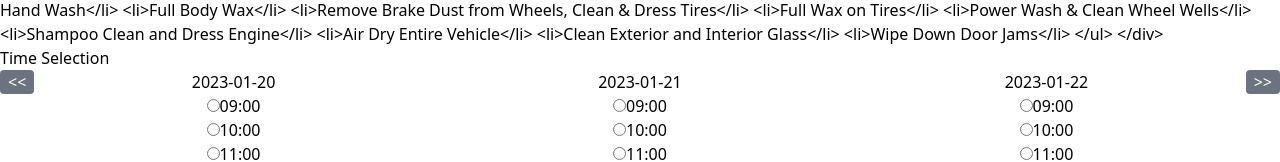
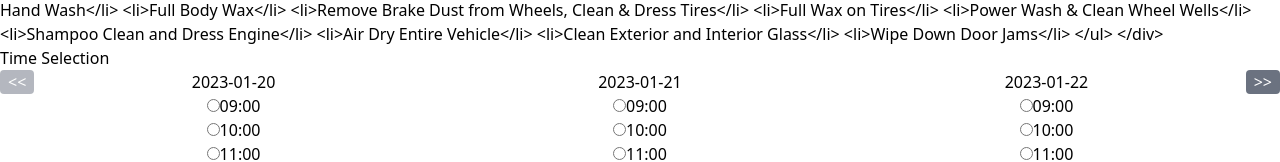
Before and after one commit to hannah-habibpour/jayplus, a React (Create React App) app: page / in a window 1280 px wide. Shown: the part 242-404 px from the top of the page. Built offline with nearby package versions, Linux system fonts and the light colour scheme; the HTML template or start-up script is replaced by a standard one.

Commit message:
Added disabled prop to updateDayButton

```diff
--- a/src/components/booking/timeSelection/CalendarView.jsx
+++ b/src/components/booking/timeSelection/CalendarView.jsx
@@ -1,5 +1,5 @@
 import { useState } from "react"
-import { addDaysToDate } from "../../../utilities/utils"
+import { addDaysToDate, todaysDate } from "../../../utilities/utils"
 import UpdateDayButton from "./UpdateDayButton"
 import DayColumnList from "./DayColumnList"
 
@@ -11,10 +11,12 @@ function CalendarView() {
     setStartDate(addDaysToDate(startDate, by))
   }
 
+  const isDisabled = startDate === todaysDate()
+
   return (
     <div className="flex w-full justify-between">
       <div>
-        <UpdateDayButton children='<<' changeDate={changeDate} />
+        <UpdateDayButton children='<<' changeDate={changeDate} disabled={isDisabled} />
       </div>
       <DayColumnList startDate={startDate} />
       <div>
--- a/src/components/booking/timeSelection/UpdateDayButton.jsx
+++ b/src/components/booking/timeSelection/UpdateDayButton.jsx
@@ -1,12 +1,12 @@
 import React from 'react'
 
-function UpdateDayButton({ children, changeDate }) {
+function UpdateDayButton({ children, changeDate, disabled }) {
 
   const handleClick = () => {
     children === ">>" ? changeDate(1) : changeDate(-1)
   }
   return (
-    <button className="bg-gray-500 hover:bg-gray-700 text-white px-2 rounded" onClick={handleClick} >
+    <button className={`bg-gray-500 hover:bg-gray-700 text-white px-2 rounded ${disabled ? "opacity-50 cursor-not-allowed" : ""}`} onClick={handleClick} disabled={disabled} >
      { children }
     </button>
   )
```
